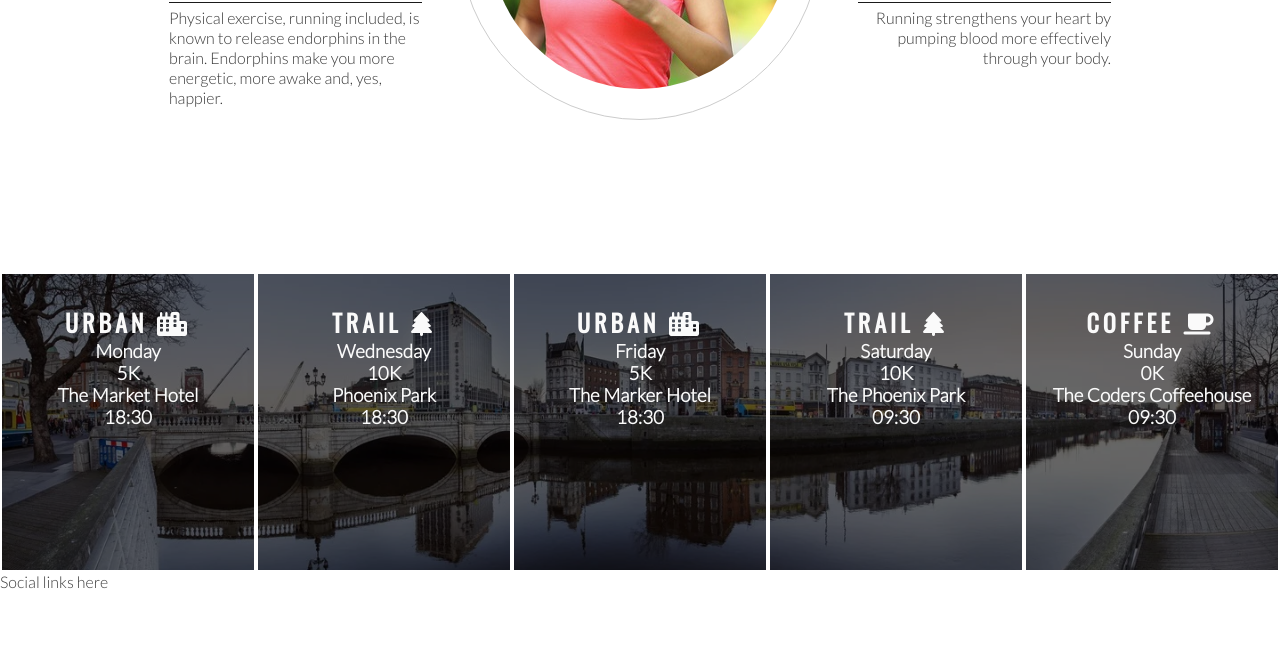
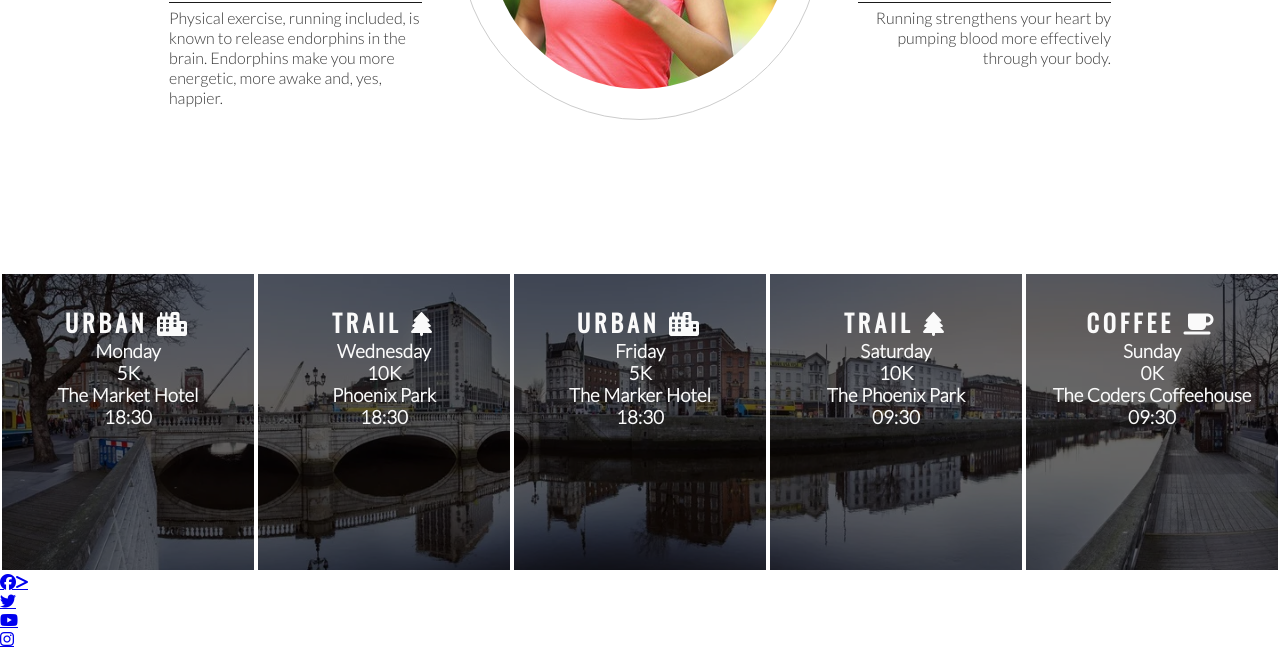
Before and after one commit to Pauldwyer/love-running, a plain HTML site: page index.html in a window 1280 px wide. Shown: the part 1023-1671 px from the top of the page. Before the commit the page ends 1614 px from the top, so only its background shows below. Drawn offline with nearby package versions, Linux system fonts and the light colour scheme.

Commit message:
add social media links to footer

```diff
--- a/index.html
+++ b/index.html
@@ -119,7 +119,20 @@
 
     <footer>
         <section>
-            Social links here
+            <ul>
+                <li>
+                    <a href="https://facebook.com" target="_blank" rel="noopener" aria-label="Visit our facebook site, opens in new tab" <i class="fa-brands fa-facebook"></i>></a>
+                </li>
+                <li>
+                    <a href="https://twitter.com" target="_blank" rel="noopener" aria-label="Visit our twitter site, opens in new tab" <i class="fa-brands fa-twitter"></i></a>
+                </li>
+                <li>
+                    <a href="https://youtube.com" target="_blank" rel="noopener" aria-label="Visit our youtube site, opens in new tab" <i class="fa-brands fa-youtube"></i></a>
+                </li>
+                <li>
+                    <a href="https://instagram.com" target="_blank" rel="noopener" aria-label="Visit our instagram site, opens in new tab" <i class="fa-brands fa-instagram"></i></a>
+                </li>
+            </ul>
         </section>
     </footer>
 <!-- font awesome script-->
```
